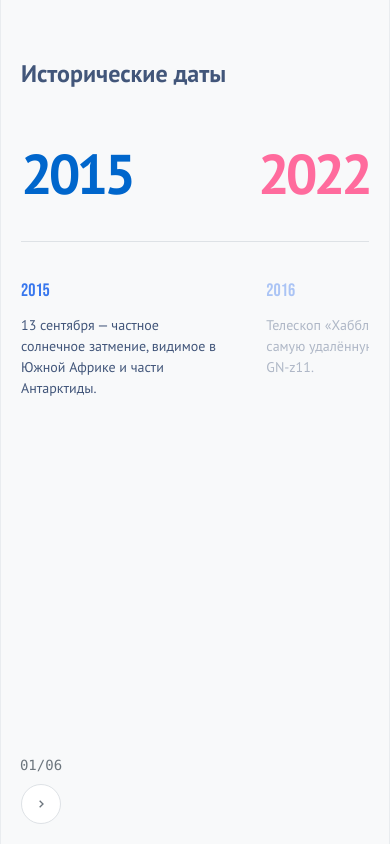
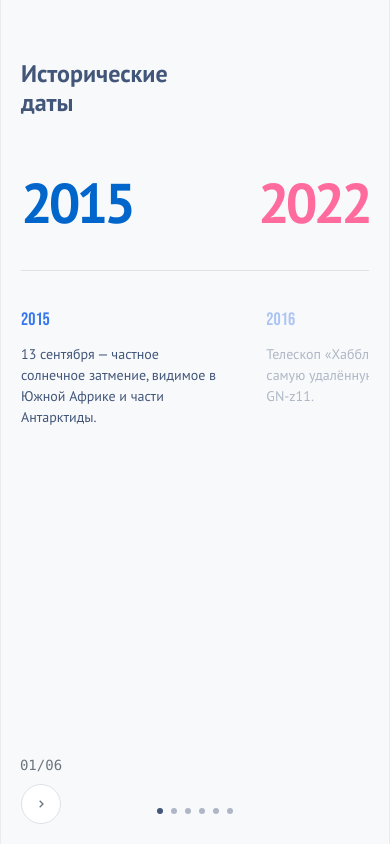
Before and after one commit to grantzarg/historical-timeline, a React app: page / in a window 390 px wide. Built offline with nearby package versions, Linux system fonts and the light colour scheme.

Commit message:
mobile paginantion

```diff
--- a/src/containers/HistoricalTimeline/HistoricalTimeline.tsx
+++ b/src/containers/HistoricalTimeline/HistoricalTimeline.tsx
@@ -36,7 +36,7 @@ const HistoricalTimeline: React.FC<Props> = ({
         <div className="historical-timeline__title">
           <div className="historical-timeline__title-line" />
           <h1 className="historical-timeline__title-text">
-            Исторические даты
+            Исторические<br/>даты
           </h1>
         </div>
       </div>
@@ -92,6 +92,19 @@ const HistoricalTimeline: React.FC<Props> = ({
           onNextSlide={nextSlide}
           onPrevSlide={prevSlide}
         />
+
+        <div className="historical-timeline__mobile-pagination">
+          {periods.map((period, index) => (
+            <button
+              key={period.id}
+              className={`historical-timeline__mobile-pagination-dot ${
+                index === activePeriodIndex ? 'historical-timeline__mobile-pagination-dot--active' : ''
+              }`}
+              onClick={() => switchPeriod(index)}
+              aria-label={`Перейти к периоду ${period.category}`}
+            />
+          ))}
+        </div>
       </div>
     </div>
   );
--- a/src/containers/HistoricalTimeline/styles.scss
+++ b/src/containers/HistoricalTimeline/styles.scss
@@ -243,46 +243,35 @@
   }
 
   .historical-timeline__mobile-pagination {
-    display: none;
-    position: absolute;
+    display: flex;
+    position: fixed;
     bottom: 20px;
     left: 50%;
     transform: translateX(-50%);
     z-index: 100;
     gap: 8px;
     padding: 10px 16px;
-    border-radius: 20px;
-
-    @media (max-width: 768px) {
-      display: flex;
-    }
   }
 
-  .historical-timeline__pagination-dot {
-    width: 6px !important;
-    height: 6px !important;
-    border-radius: 50% !important;
-    border: none !important;
-    background: var(--color-gray-300) !important;
-    cursor: pointer !important;
-    transition: all 0.3s ease !important;
-    padding: 0 !important;
-    margin: 0 !important;
-    outline: none !important;
+  .historical-timeline__mobile-pagination-dot {
+    width: 6px;
+    height: 6px;
+    border-radius: 50%;
+    border: none;
+    background: var(--color-gray-600);
+    opacity: 0.4;
+    cursor: pointer;
+    transition: all 0.3s ease;
+    padding: 0;
+    margin: 0;
+    outline: none;
 
     &:hover {
-      background: var(--color-gray-400) !important;
-      transform: scale(1.1) !important;
+      opacity: 1;
     }
 
     &--active {
-      background: var(--color-primary-blue) !important;
-      transform: scale(1.3) !important;
-    }
-
-    @media (max-width: 480px) {
-      width: 8px !important;
-      height: 8px !important;
+      opacity: 1;
     }
   }
 }
```
